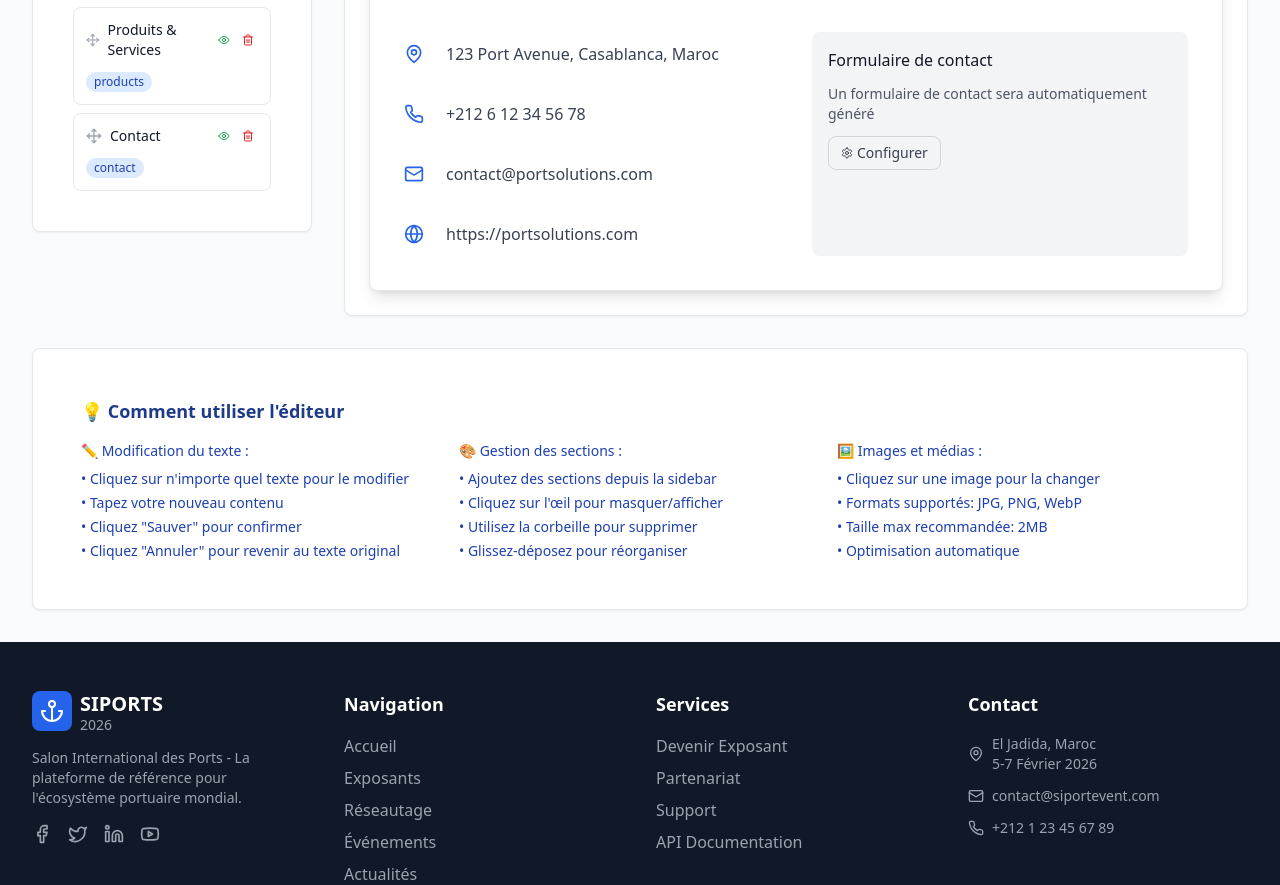
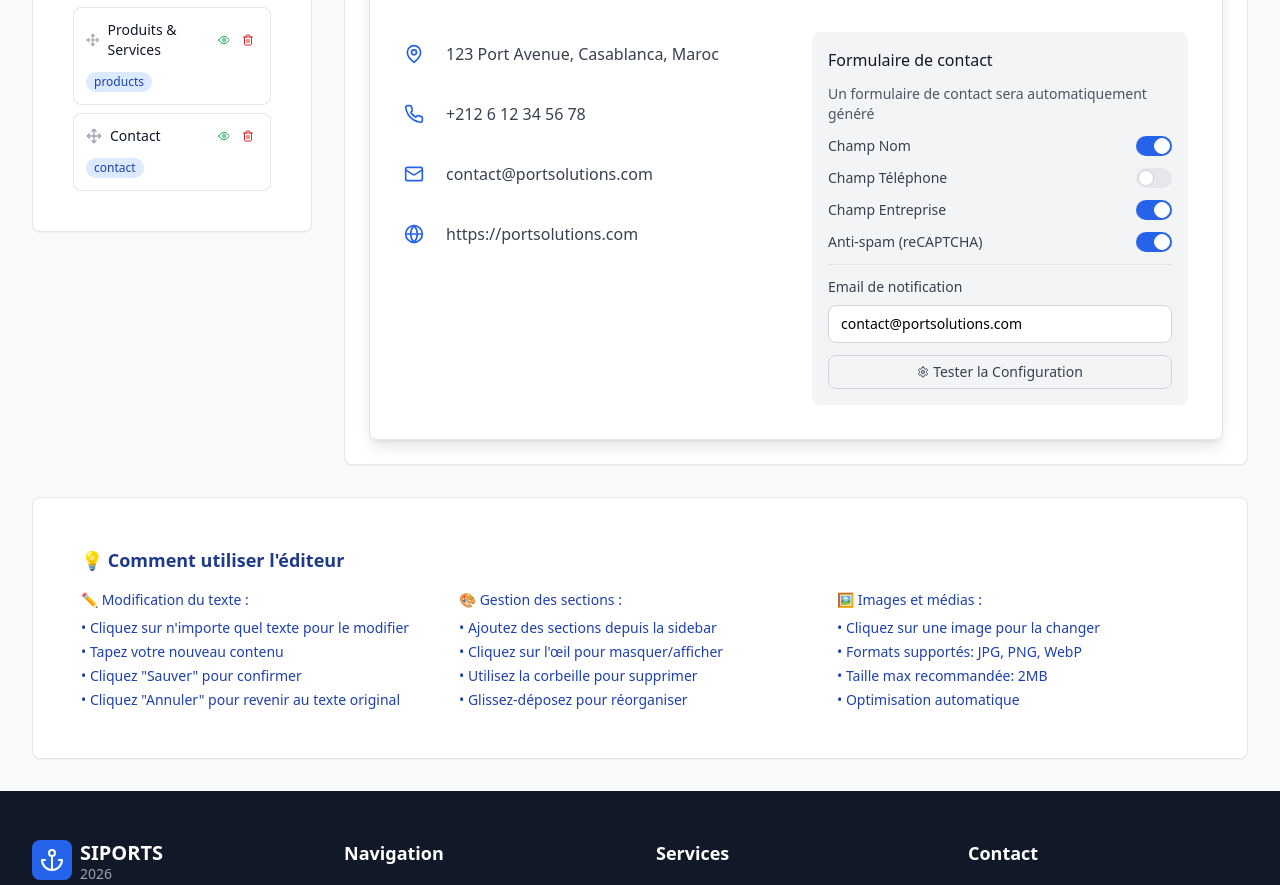
Before and after one commit to epitaphe360/siport, a React (Vite) app: page /minisite/editor in a window 1280 px wide. Shown: the part 1520-2405 px from the top of the page. Built offline with nearby package versions, Linux system fonts and the light colour scheme; no server answers.

Commit message:
Développer la fonction de configuration du formulaire de contact

```diff
--- a/src/components/minisite/MiniSiteEditor.tsx
+++ b/src/components/minisite/MiniSiteEditor.tsx
@@ -950,17 +950,120 @@ export const MiniSiteEditor: React.FC = () => {
                                     <p className="text-sm text-gray-600">
                                       Un formulaire de contact sera automatiquement généré
                                     </p>
+                                    <div className="mt-3 space-y-3">
+                                      <div className="flex items-center justify-between">
+                                        <span className="text-sm text-gray-700">Champ Nom</span>
+                                        <label className="relative inline-flex items-center cursor-pointer">
+                                          <input
+                                            type="checkbox"
+                                            defaultChecked
+                                            onChange={(e) => {
+                                              const checked = e.target.checked;
+                                              alert(`📝 CHAMP NOM ${checked ? 'ACTIVÉ' : 'DÉSACTIVÉ'}\n\n${checked ? '✅ Le champ nom sera affiché' : '❌ Le champ nom sera masqué'}\n\n🔄 Configuration mise à jour !`);
+                                            }}
+                                            className="sr-only peer"
+                                          />
+                                          <div className="w-9 h-5 bg-gray-200 peer-focus:outline-none peer-focus:ring-4 peer-focus:ring-blue-300 rounded-full peer peer-checked:after:translate-x-full peer-checked:after:border-white after:content-[''] after:absolute after:top-[2px] after:left-[2px] after:bg-white after:border-gray-300 after:border after:rounded-full after:h-4 after:w-4 after:transition-all peer-checked:bg-blue-600"></div>
+                                        </label>
+                                      </div>
+
+                                      <div className="flex items-center justify-between">
+                                        <span className="text-sm text-gray-700">Champ Téléphone</span>
+                                        <label className="relative inline-flex items-center cursor-pointer">
+                                          <input
+                                            type="checkbox"
+                                            onChange={(e) => {
+                                              const checked = e.target.checked;
+                                              alert(`📞 CHAMP TÉLÉPHONE ${checked ? 'ACTIVÉ' : 'DÉSACTIVÉ'}\n\n${checked ? '✅ Le champ téléphone sera affiché' : '❌ Le champ téléphone sera masqué'}\n\n🔄 Configuration mise à jour !`);
+                                            }}
+                                            className="sr-only peer"
+                                          />
+                                          <div className="w-9 h-5 bg-gray-200 peer-focus:outline-none peer-focus:ring-4 peer-focus:ring-blue-300 rounded-full peer peer-checked:after:translate-x-full peer-checked:after:border-white after:content-[''] after:absolute after:top-[2px] after:left-[2px] after:bg-white after:border-gray-300 after:border after:rounded-full after:h-4 after:w-4 after:transition-all peer-checked:bg-blue-600"></div>
+                                        </label>
+                                      </div>
+
+                                      <div className="flex items-center justify-between">
+                                        <span className="text-sm text-gray-700">Champ Entreprise</span>
+                                        <label className="relative inline-flex items-center cursor-pointer">
+                                          <input
+                                            type="checkbox"
+                                            defaultChecked
+                                            onChange={(e) => {
+                                              const checked = e.target.checked;
+                                              alert(`🏢 CHAMP ENTREPRISE ${checked ? 'ACTIVÉ' : 'DÉSACTIVÉ'}\n\n${checked ? '✅ Le champ entreprise sera affiché' : '❌ Le champ entreprise sera masqué'}\n\n🔄 Configuration mise à jour !`);
+                                            }}
+                                            className="sr-only peer"
+                                          />
+                                          <div className="w-9 h-5 bg-gray-200 peer-focus:outline-none peer-focus:ring-4 peer-focus:ring-blue-300 rounded-full peer peer-checked:after:translate-x-full peer-checked:after:border-white after:content-[''] after:absolute after:top-[2px] after:left-[2px] after:bg-white after:border-gray-300 after:border after:rounded-full after:h-4 after:w-4 after:transition-all peer-checked:bg-blue-600"></div>
+                                        </label>
+                                      </div>
+
+                                      <div className="flex items-center justify-between">
+                                        <span className="text-sm text-gray-700">Anti-spam (reCAPTCHA)</span>
+                                        <label className="relative inline-flex items-center cursor-pointer">
+                                          <input
+                                            type="checkbox"
+                                            defaultChecked
+                                            onChange={(e) => {
+                                              const checked = e.target.checked;
+                                              alert(`🔒 ANTI-SPAM ${checked ? 'ACTIVÉ' : 'DÉSACTIVÉ'}\n\n${checked ? '✅ Protection reCAPTCHA activée' : '❌ Protection reCAPTCHA désactivée'}\n🛡️ Recommandé: Toujours activé\n\n🔄 Sécurité mise à jour !`);
+                                            }}
+                                            className="sr-only peer"
+                                          />
+                                          <div className="w-9 h-5 bg-gray-200 peer-focus:outline-none peer-focus:ring-4 peer-focus:ring-blue-300 rounded-full peer peer-checked:after:translate-x-full peer-checked:after:border-white after:content-[''] after:absolute after:top-[2px] after:left-[2px] after:bg-white after:border-gray-300 after:border after:rounded-full after:h-4 after:w-4 after:transition-all peer-checked:bg-blue-600"></div>
+                                        </label>
+                                      </div>
+
+                                      <div className="mt-4 pt-3 border-t border-gray-200">
+                                        <div className="flex items-center justify-between mb-2">
+                                          <span className="text-sm font-medium text-gray-700">Email de notification</span>
+                                        </div>
+                                        <input
+                                          type="email"
+                                          defaultValue={section.content.email}
+                                          onChange={(e) => {
+                                            updateSectionContent(section.id, 'notificationEmail', e.target.value);
+                                            alert(`📧 EMAIL NOTIFICATION MODIFIÉ\n\n📬 Nouveau email: ${e.target.value}\n📨 Les messages du formulaire seront envoyés à cette adresse\n\n✅ Configuration sauvegardée !`);
+                                          }}
+                                          placeholder="email@entreprise.com"
+                                          className="w-full px-3 py-2 text-sm border border-gray-300 rounded-lg focus:outline-none focus:ring-2 focus:ring-blue-500"
+                                        />
+                                      </div>
+
+                                      <div className="mt-3">
                                         <Button
                                           variant="outline"
                                           size="sm"
-                                      className="mt-3"
+                                          className="w-full"
                                           onClick={() => {
-                                        alert('📝 FORMULAIRE CONFIGURÉ\n\n✅ Champs: Nom, Email, Message\n📧 Notifications: Activées\n🔒 Anti-spam: Intégré\n\n📋 Formulaire opérationnel !');
+                                            const config = {
+                                              fields: {
+                                                name: true,
+                                                email: true,
+                                                phone: false,
+                                                company: true,
+                                                message: true
+                                              },
+                                              security: {
+                                                recaptcha: true,
+                                                honeypot: true,
+                                                rateLimit: '5 messages/heure'
+                                              },
+                                              notifications: {
+                                                email: section.content.notificationEmail || section.content.email,
+                                                autoReply: true,
+                                                template: 'Merci pour votre message, nous vous répondrons sous 24h.'
+                                              }
+                                            };
+
+                                            alert(`📝 FORMULAIRE CONFIGURÉ\n\n✅ Champs actifs: ${Object.entries(config.fields).filter(([k,v]) => v).map(([k]) => k).join(', ')}\n🔒 Sécurité: reCAPTCHA + Anti-spam\n📧 Notifications: ${config.notifications.email}\n🤖 Réponse auto: Activée\n\n📋 Formulaire opérationnel !`);
                                           }}
                                         >
                                           <Settings className="h-3 w-3 mr-1" />
-                                      Configurer
+                                          Tester la Configuration
                                         </Button>
+                                      </div>
+                                    </div>
                                   </div>
                                 </div>
                               </div>
```
Lines whose indentation alone changed are shown as unchanged.
